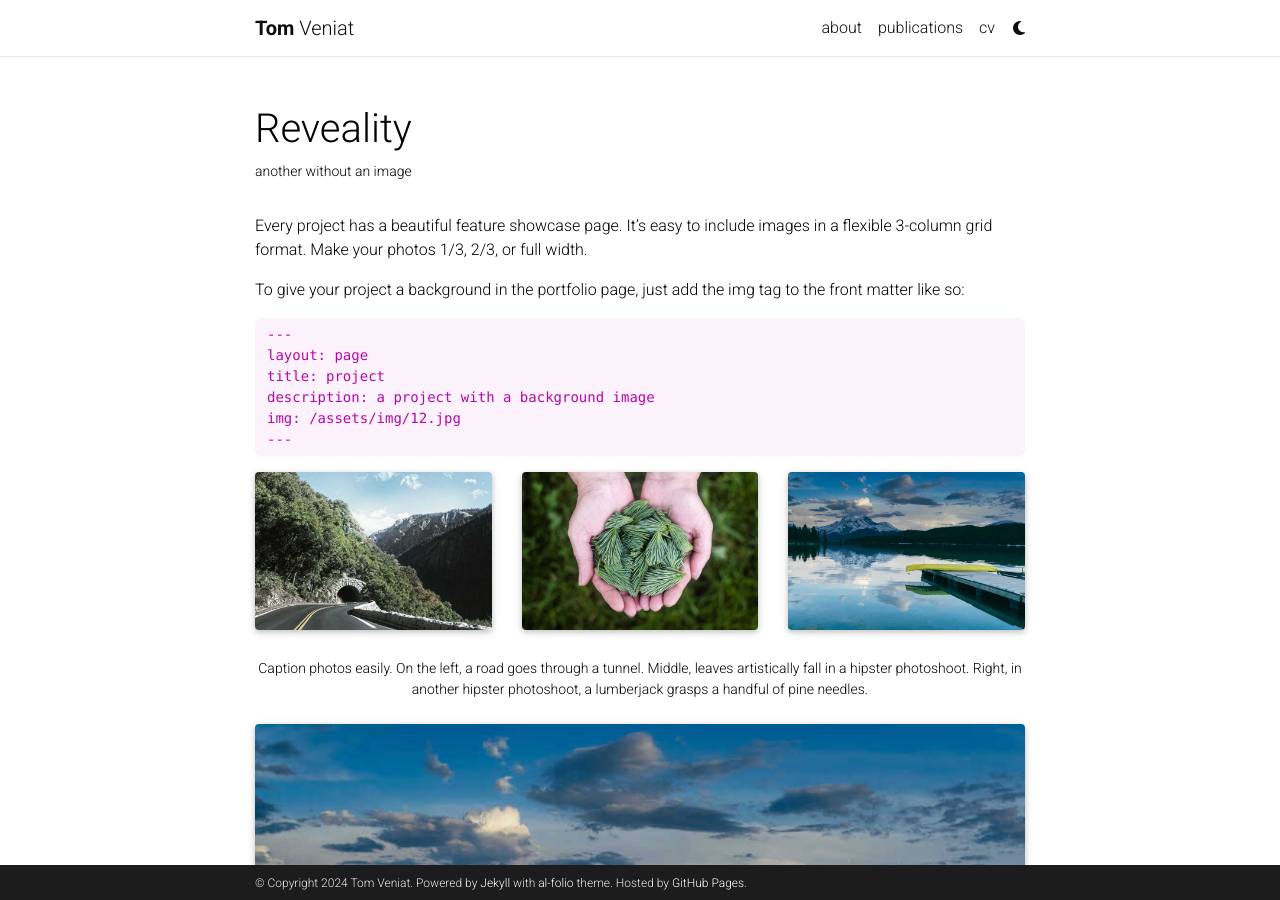
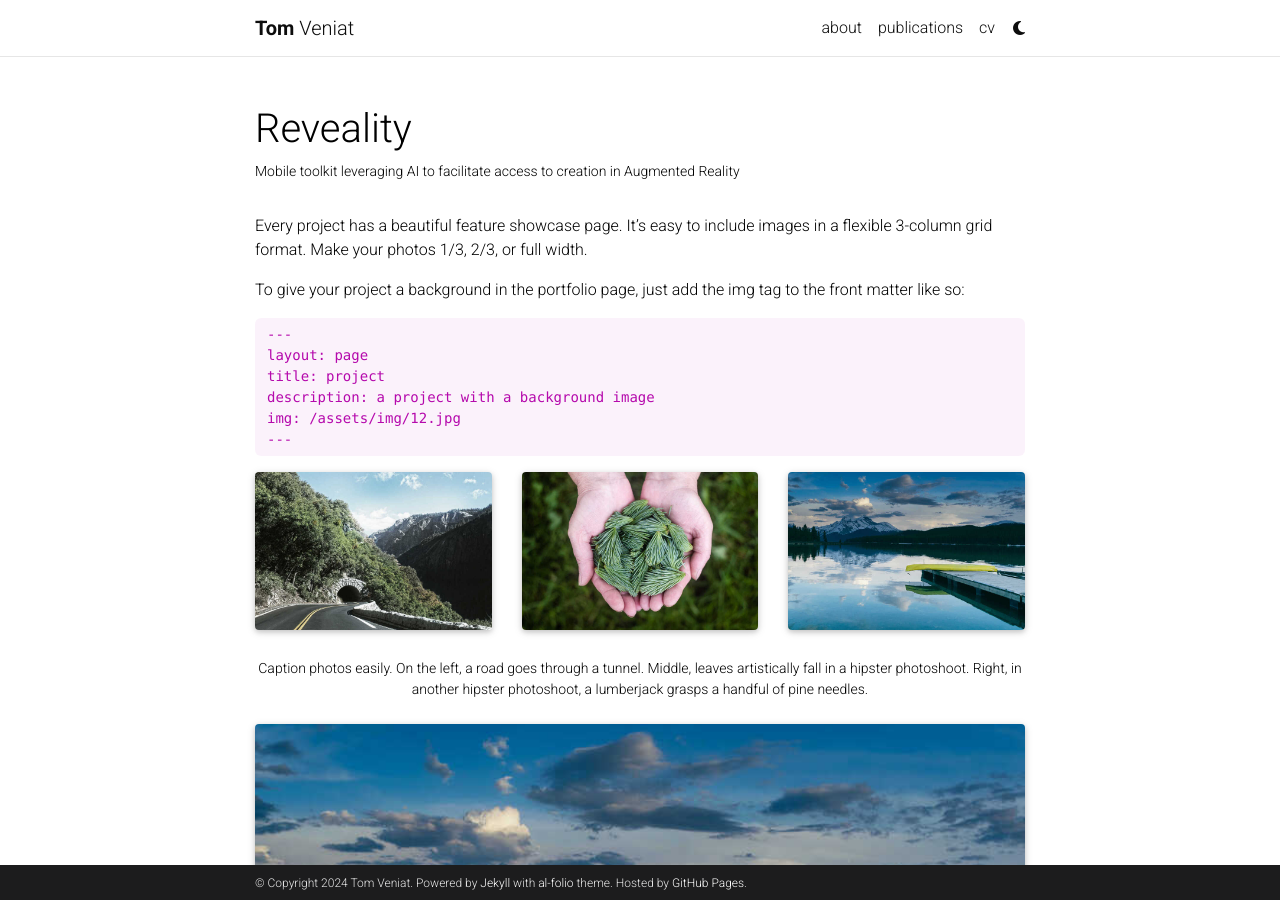
Before and after one commit to TomVeniat/TomVeniat.github.io, a Jekyll site: the page built from _projects/reveality.md, in a window 1280 px wide and 900 px high. Built offline with Jekyll 4.4.1, drawn with Linux system fonts in a browser that asks for light colours; full-size pictures stand in for the smaller copies a plugin makes; comment, search, counter and statistics services are not loaded; a style sheet for code colours, icons or effects is not loaded.

Commit message:
Update categories

```diff
--- a/_bibliography/papers.bib
+++ b/_bibliography/papers.bib
@@ -42,5 +42,6 @@
   month={05},
   selected={true},
   abstract={Existing literature in Continual Learning (CL) has focused on overcoming catastrophic forgetting, the inability of the learner to recall how to perform tasks observed in the past. There are however other desirable properties of a CL system, such as the ability to transfer knowledge from previous tasks and to scale memory and compute sub-linearly with the number of tasks. Since most current benchmarks focus only on forgetting using short streams of tasks, we first propose a new suite of benchmarks to probe CL algorithms across these new axes. Finally, we introduce a new modular architecture, whose modules represent atomic skills that can be composed to perform a certain task. Learning a task reduces to figuring out which past modules to re-use, and which new modules to instantiate to solve the current task. Our learning algorithm leverages a task-driven prior over the exponential search space of all possible ways to combine modules, enabling efficient learning on long streams of tasks. Our experiments show that this modular architecture and learning algorithm perform competitively on widely used CL benchmarks while yielding superior performance on the more challenging benchmarks we introduce in this work. },
-  arxiv={2012.12631}
+  arxiv={2012.12631},
+  talk={https://www.youtube.com/watch?v=C-st5PH0ayw}
 }
--- a/_projects/reveality.md
+++ b/_projects/reveality.md
@@ -1,11 +1,11 @@
 ---
 layout: page
 title: Reveality
-description: another without an image
+description: Mobile toolkit leveraging AI to facilitate access to creation in Augmented Reality
 img: assets/projects/reveality/cover.jpg
 importance: 1
 redirect: https://reveality.io/
-category: augmented-reality, artificial-intelligence
+category: products
 ---
 
 Every project has a beautiful feature showcase page.
```
Also changed, not shown: _projects/ctrl.md (+3 -3 lines), _projects/mntdp.md (+1 -1 lines), _projects/painting_mirror.md (+3 -3 lines), assets/projects/ctrl_bench/img/radar_chart_stack-res.png (added).
